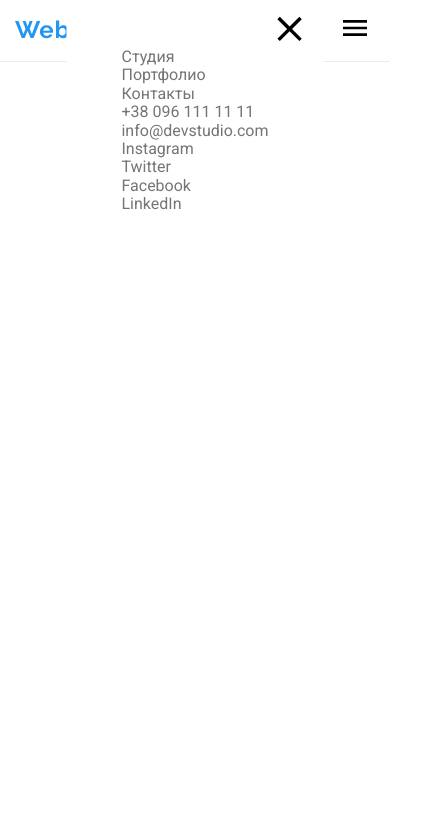
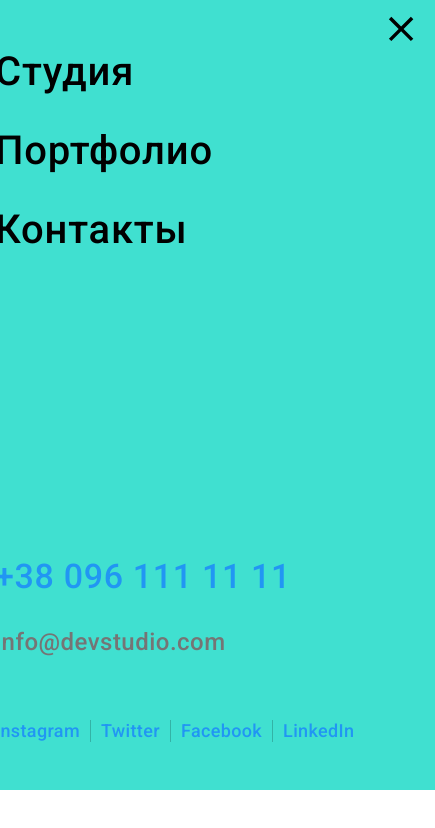
Before and after one commit to SerhiiIsaev/goit-markup-hw-08, a plain HTML site: page index.html in a window 390 px wide. Shown: the whole page, 435 px wide, since content can reach past the window. Drawn offline with nearby package versions, Linux system fonts and the light colour scheme.

Commit message:
mobile-menu-css

```diff
--- a/index.html
+++ b/index.html
@@ -48,8 +48,9 @@
                     </a>
                 </li>
             </ul>
+
         </div>
-        <div class="mobile-menu container is-open" data-menu>
+        <div class="mobile-menu is-open" data-menu>
             <div class="mobile-section">
                 <button type="button" class="mobile-menu__close-btn" data-menu-close>
                     <svg class="mobile-menu__close-icon" width="40" height="40">
@@ -68,23 +69,26 @@
                     </li>
                 </ul>
                 <ul class="mobile-menu__contact-list list">
-                    <li>
-                        <a class="mobile-menu__contact-link link" href="tel:+380961111111">+38 096 111 11 11</a>
+                    <li class="mobile-menu__contact-item">
+                        <a class="mobile-menu__contact-link mobile-menu__tel link" href="tel:+380961111111">+38 096 111 11
+                            11</a>
                     </li>
-                    <li> <a class="mobile-menu__contact-link link" href="mailto:info@devstudio.com">info@devstudio.com</a>
+                    <li class="mobile-menu__contact-item">
+                        <a class="mobile-menu__contact-link mobile-menu__mail link"
+                            href="mailto:info@devstudio.com">info@devstudio.com</a>
                     </li>
                 </ul>
                 <ul class="mobile-menu__social-list list">
-                    <li>
+                    <li class="mobile-menu__social-item">
                         <a class="mobile-menu__social-link link" href="">Instagram</a>
                     </li>
-                    <li>
+                    <li class="mobile-menu__social-item">
                         <a class="mobile-menu__social-link link" href="">Twitter</a>
                     </li>
-                    <li>
+                    <li class="mobile-menu__social-item">
                         <a class="mobile-menu__social-link link" href="">Facebook</a>
                     </li>
-                    <li>
+                    <li class="mobile-menu__social-item">
                         <a class="mobile-menu__social-link link" href="">LinkedIn</a>
                     </li>
                 </ul>
--- a/sass/layouts/_backdrop.scss
+++ b/sass/layouts/_backdrop.scss
@@ -88,7 +88,7 @@
     font-weight: 400;
     font-size: 16px;
     color: var(--title-color);
-    border: 1px solid var(--border-input-color);
+    border: 1px solid var(--border-color);
     border-radius: 4px;
     width: 100%;
     height: 40px;
@@ -121,7 +121,7 @@
     height: 120px;
     width: 100%;
     resize: none;
-    border: 1px solid var(--border-input-color);
+    border: 1px solid var(--border-color);
     border-radius: 4px;
     outline: none;
     margin-top: 4px;
--- a/sass/layouts/_header.scss
+++ b/sass/layouts/_header.scss
@@ -19,49 +19,6 @@
 }
 
 .mobile-menu-btn__icon {
-    fill: currentColor;
-}
-
-.mobile-menu {
-    opacity: 0;
-    visibility: hidden;
-    pointer-events: none;
-    position: absolute;
-    top: 0;
-    left: 50%;
-    transform: translateX(-50%);
-    max-width: 450px;
-    background-color: var(--light-color);
-}
-
-.mobile-section{
-    padding: 48px 40px;
-}
-
-.mobile-menu.is-open {
-    opacity: 1;
-    visibility: visible;
-    pointer-events: auto;
-    position: absolute;
-}
-
-.mobile-menu__close-btn{
-    background-color: transparent;
-    border: none;
-    padding: 0;
-    color: var(--logo-dark-color);
-    position: absolute;
-    top: 10px;
-    right: 15px;
-    cursor: pointer;
-    transition: color 250ms cubic-bezier(0.4, 0, 0.2, 1);
-    &:focus,
-    &:hover {
-        color: var(--accent-color);
-    }
-}
-
-.mobile-menu__close-icon {
     fill: currentColor;
 }
 
--- /dev/null
+++ b/sass/layouts/_mobile-menu.scss
@@ -0,0 +1,120 @@
+.mobile-menu {
+    opacity: 0;
+    visibility: hidden;
+    pointer-events: none;
+    position: absolute;
+    top: 0;
+    left: 50%;
+    transform: translateX(-50%);
+    background-color: turquoise;
+    display: block;
+    justify-content: center;
+    align-items: center;
+    // padding: 48px 40px;
+}
+
+
+.mobile-section{
+    position: relative;
+    width: 480px;
+    padding-top: 48px;
+    padding-bottom: 48px;
+    padding-left: 40px;
+    // padding: 48px 84px 48px 40px;
+    // margin-right: auto;
+    // margin-left: auto;
+}
+
+.mobile-menu.is-open {
+    opacity: 1;
+    visibility: visible;
+    pointer-events: auto;
+}
+
+.mobile-menu__close-btn{
+    background-color: transparent;
+    border: none;
+    padding: 0;
+    color: var(--logo-dark-color);
+    position: absolute;
+    top: 10px;
+    right: 15px;
+    cursor: pointer;
+    transition: color 250ms cubic-bezier(0.4, 0, 0.2, 1);
+    &:focus,
+    &:hover {
+        color: var(--accent-color);
+    }
+}
+
+.mobile-menu__close-icon {
+    fill: currentColor;
+}
+
+.mobile-menu__navigation-link{
+    font-family: var(--primary-font-family);
+    font-weight: 500;
+    font-size: 40px;
+    line-height: 1.18;
+    text-align: center;
+    letter-spacing: 0.02em;
+    color: var(--logo-dark-color);
+    transition: color 250ms cubic-bezier(0.4, 0, 0.2, 1);
+    &:hover, &:focus{
+        color: var(--accent-color);
+    }
+}
+
+.mobile-menu__navigation-item:not(:last-child){
+    margin-bottom: 32px;
+}
+
+.mobile-menu__navigation{
+    margin-bottom: 302px;
+}
+
+.mobile-menu__contact-list{
+    margin-bottom: 64px;
+}
+
+.mobile-menu__contact-item:not(:last-child){
+    margin-bottom: 32px;
+}
+
+.mobile-menu__tel{
+    font-family: var(--primary-font-family);
+    font-weight: 500;
+    font-size: 34px;
+    line-height: 1.18;
+    letter-spacing: 0.02em;
+    color: var(--accent-color);
+}
+
+.mobile-menu__mail{
+    font-family: var(--primary-font-family);
+    font-weight: 500;
+    font-size: 24px;
+    line-height: 1.17;
+    letter-spacing: 0.02em;
+    color: var(--text-color);
+}
+
+.mobile-menu__social-list{
+    display: flex;
+}
+
+.mobile-menu__social-item:not(:last-child){
+    margin-right: 10px;
+    padding-right: 10px;
+    border-right: 1px solid var(--backdrop-color);
+}
+
+.mobile-menu__social-link{
+    font-family:var(--primary-font-family);
+    font-style: normal;
+    font-weight: 500;
+    font-size: 18px;
+    line-height: 1.22;
+    letter-spacing: 0.02em;
+    color: var(--accent-color);
+}
--- a/sass/main.scss
+++ b/sass/main.scss
@@ -6,6 +6,7 @@
 @import './components/section-title';
 
 @import './layouts/header';
+@import './layouts/mobile-menu';
 @import './layouts/hero';
 @import './layouts/specifics';
 @import './layouts/what-we-do';
--- a/sass/utils/_variables.scss
+++ b/sass/utils/_variables.scss
@@ -20,6 +20,6 @@
     --backdrop-color: rgba(0, 0, 0, 0.2);
     --close-icon-border-color: rgba(0, 0, 0, 0.1);
     --footer-color-placeholder: rgba(255, 255, 255, 0.6);
-    --border-input-color: rgba(33, 33, 33, 0.2);
+    --border-color: rgba(33, 33, 33, 0.2);
     --backdrop-placeholder-color: rgba(117, 117, 117, 0.5);
 }
```
Also changed, not shown: css/main.css, css/main.min.css, 2 other files.
